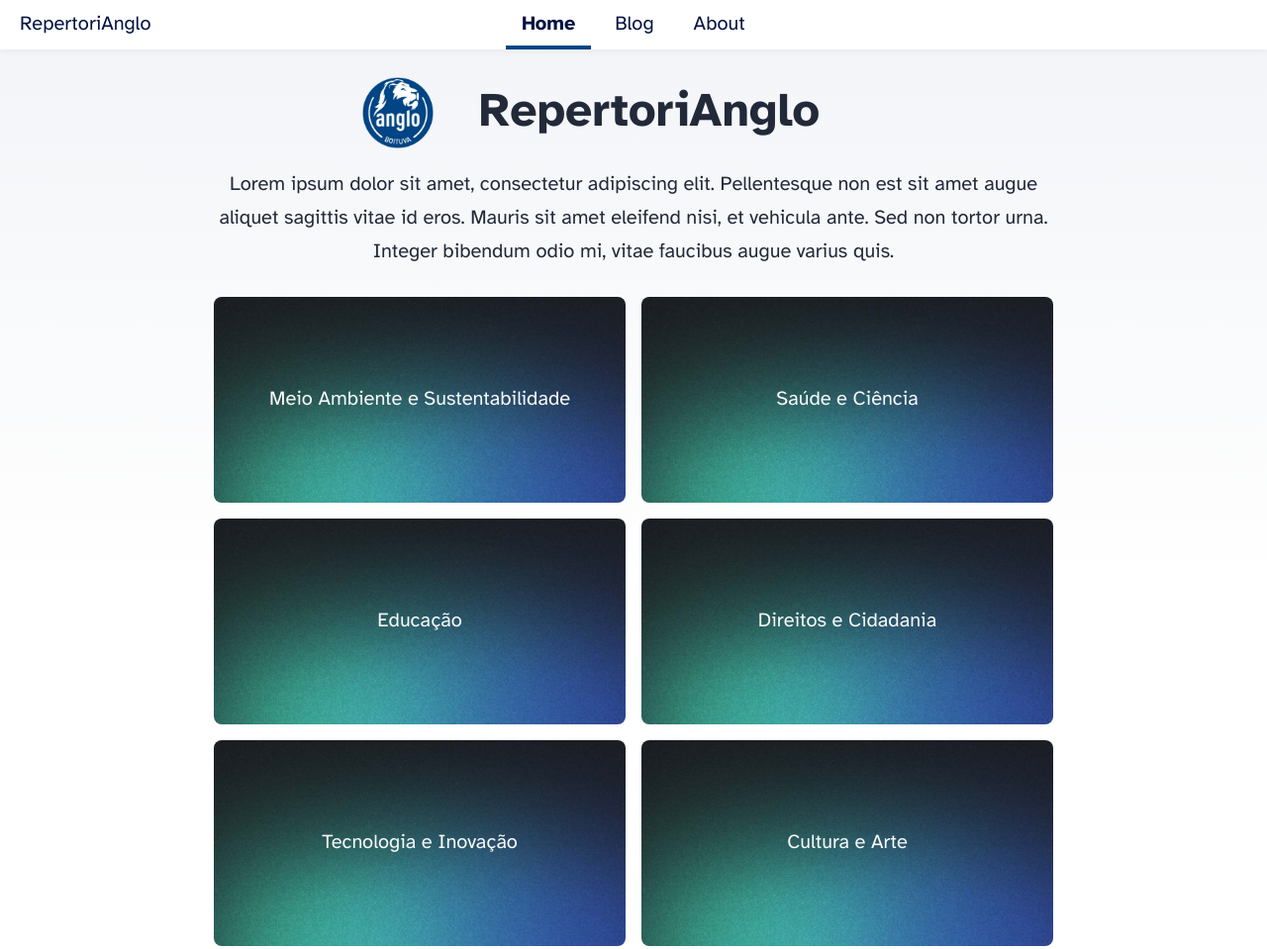
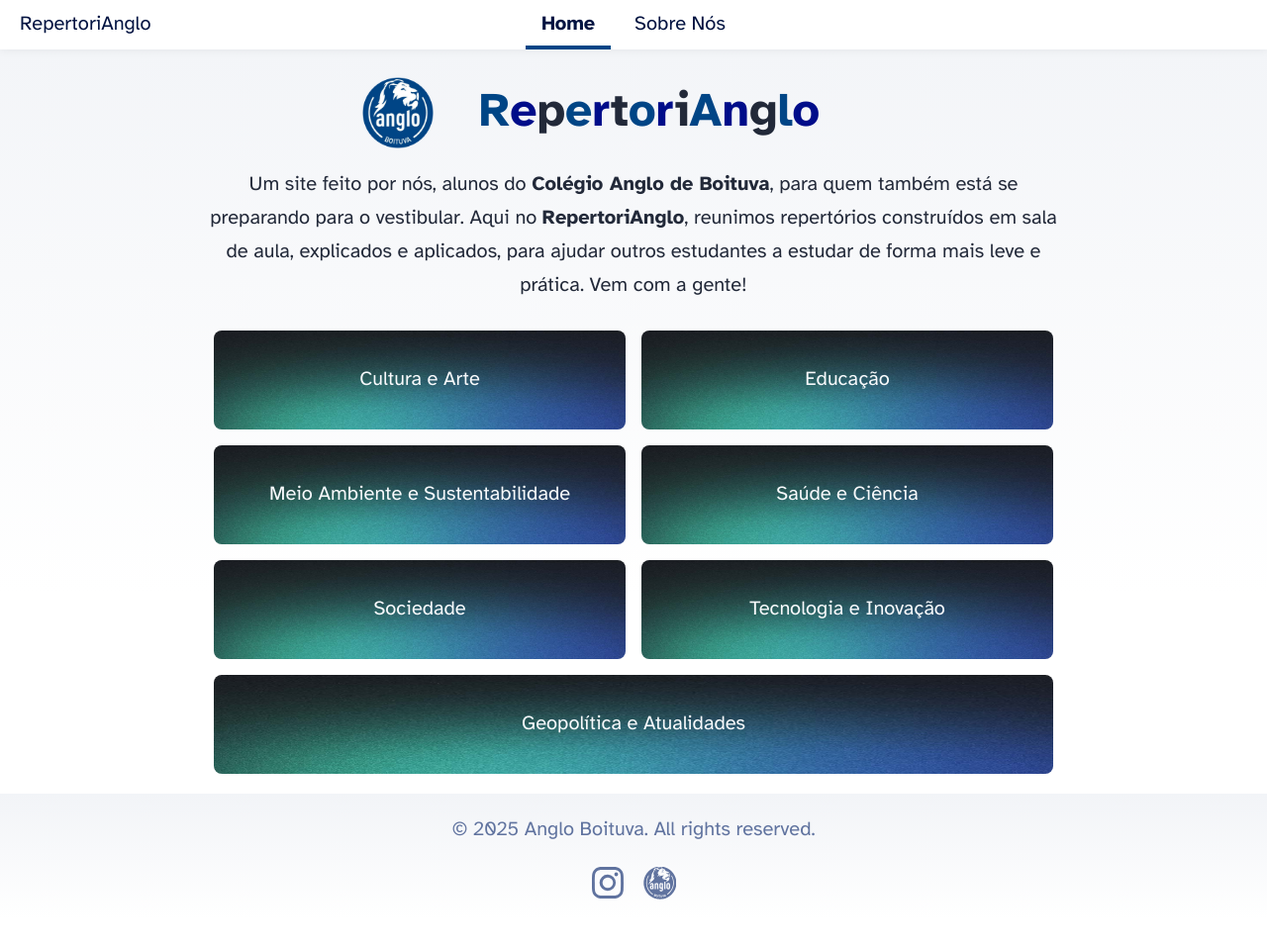
Before and after one commit to repertorianglo/repertorianglo.github.io, an Astro site: page / in a window 1280 px wide. Shown: the top 959 px of the page at 99% size. After the commit the page ends 929 px from the top, so only its background shows below. Built offline with nearby package versions, Linux system fonts and the light colour scheme; Astro itself is replaced by a stand-in of ours.

Commit message:
alguma atualizações

```diff
--- a/src/common/eixosTematicos.ts
+++ b/src/common/eixosTematicos.ts
@@ -1,44 +1,12 @@
-import type { EixoTematico } from './types';
 
-const eixosTematicos: EixoTematico[] = [
-  {
-    href: "/eixos-tematicos/meio-ambiente-e-sustentabilidade",
-    title: "Meio Ambiente e Sustentabilidade",
-    description: "Eixo temático focado em questões ambientais, conservação da natureza e práticas sustentáveis.",
-    image: "/images/blog-placeholder-2.jpg",
-  },
-  {
-    href: "/eixos-tematicos/saude-e-ciencia",
-    title: "Saúde e Ciência",
-    image: "/images/blog-placeholder-2.jpg",
-  },
-  {
-    href: "/eixos-tematicos/educacao",
-    title: "Educação",
-    image: "/images/blog-placeholder-2.jpg",
-  },
-  {
-    href: "/eixos-tematicos/direitos-e-cidadania",
-    title: "Direitos e Cidadania",
-    image: "/images/blog-placeholder-2.jpg",
-  },
-  {
-    href: "/eixos-tematicos/tecnologia-e-inovacao",
-    title: "Tecnologia e Inovação",
-    image: "/images/blog-placeholder-2.jpg",
-  },
-  {
-    href: "/eixos-tematicos/cultura-e-arte",
-    title: "Cultura e Arte",
-    image: "/images/blog-placeholder-2.jpg",
-  },
-  {
-    href: "/eixos-tematicos/questoes-sociais-e-economia",
-    title: "Questões Sociais e Economia",
-    image: "/images/blog-placeholder-2.jpg",
-  },
-];
-
-export {
-    eixosTematicos
-};
+// Helper to fetch eixosTematicos dynamically using Astro Content Collections
+// Usage: const eixos = await getEixosTematicos();
+export async function getEixosTematicos() {
+  const { getCollection } = await import('astro:content');
+  // Returns an array of entries, each with .id and .data (frontmatter)
+  const entries = await getCollection('eixosTematicos');
+  return entries.map(entry => ({
+    ...entry.data,
+    id: entry.id,
+  })).sort((a, b) => (a.order || 0) - (b.order || 0));
+}
--- a/src/common/types.ts
+++ b/src/common/types.ts
@@ -1,5 +1,3 @@
-import { eixosTematicos } from "./eixosTematicos";
-
 export interface Link {
   href: string;
   title: string;
--- a/src/components/Header.astro
+++ b/src/components/Header.astro
@@ -11,8 +11,8 @@
 		<h2 class="h-full flex items-center"><a href="/">{SITE_TITLE}</a></h2>
 		<div class="absolute w-full justify-center flex gap-2 h-full">
 			<HeaderLinkDiv href="/">Home</HeaderLinkDiv>
-			<HeaderLinkDiv href="/blog">Blog</HeaderLinkDiv>
-			<HeaderLinkDiv href="/about">About</HeaderLinkDiv>
+			<!-- <HeaderLinkDiv href="/blog">Blog</HeaderLinkDiv> -->
+			<HeaderLinkDiv href="/about">Sobre Nós</HeaderLinkDiv>
 		</div>
 		<div class="h-100 social-links">
 			<!-- <a href="https://m.webtoo.ls/@astro" target="_blank">
--- a/src/components/HeaderLinkDiv.astro
+++ b/src/components/HeaderLinkDiv.astro
@@ -2,17 +2,19 @@
 import type { HTMLAttributes } from 'astro/types';
 import HeaderLink from './HeaderLink.astro';
 
-type Props = HTMLAttributes<'a'>;
+type Props = HTMLAttributes<'a'> & { noMarker?: boolean };
 
-const { href, class: className, ...props } = Astro.props;
+const { href, noMarker, class: className, ...props } = Astro.props;
 const pathname = Astro.url.pathname.replace(import.meta.env.BASE_URL, '');
 const subpath = pathname.match(/[^\/]+/g);
 const isActive = href === pathname || href === '/' + (subpath?.[0] || '');
 ---
 
-<div class="relative flex justify-center">
+<div class="relative flex justify-center items-center">
     <HeaderLink href={href} class={className} {...props}>
         <slot />
     </HeaderLink>
-    <div class={`w-full h-[4px] absolute ${isActive ? ' bg-[var(--blue-anglo)]' : ''}`} style="bottom: 0px"></div>
+    {!noMarker && (
+        <div class={`w-full h-[4px] absolute ${isActive ? ' bg-[var(--blue-anglo)]' : ''}`} style="bottom: 0px"></div>
+    )}
 </div>
--- a/src/components/SubHeader.astro
+++ b/src/components/SubHeader.astro
@@ -8,46 +8,14 @@
 ---
 
 <header class="mb-[2.5rem] c-bg-primary">
-	<nav class="relative flex items-center justify-between h-[30px]">
-		<div class="absolute w-full justify-center flex gap-2 h-full overflow-x-auto">
+	<nav class="relative flex items-center justify-between h-[42px]">
+		<div class="absolute w-full justify-center items-center flex gap-2 h-full overflow-x-auto overflow-y-hidden">
 			{
 				links?.map((link: Link) => {
 					const isActive = link.href === `/${pathname}` || link.href === '/' + (subpath?.[0] || '');
-					return <HeaderLinkDiv href={link.href} class={`text-white text-sm ${isActive ? ' font-bold' : ''}`}>{link.title}</HeaderLinkDiv>;
+					return <HeaderLinkDiv href={link.href} class={`font-decoration-none text-sm py-1 text-white ${isActive ? 'bg-white/25 rounded' : ''}`} noMarker>{link.title}</HeaderLinkDiv>;
 				})
 			}
 		</div>
 	</nav>
 </header>
-<style>
-	header {
-		padding: 0 1em;
-		background: white;
-		box-shadow: 0 2px 8px rgba(var(--black), 5%);
-	}
-	h2 {
-		margin: 0;
-		font-size: 1em;
-	}
-
-	h2 a,
-	h2 a.active {
-		text-decoration: none;
-	}
-	nav a {
-		/* padding: 1em 0.5em; */
-		display: flex;
-		align-items: center;
-		height: 100%;
-		text-decoration: none;
-	}
-	.social-links,
-	.social-links a {
-		display: flex;
-	}
-	@media (max-width: 720px) {
-		.social-links {
-			display: none;
-		}
-	}
-</style>
--- a/src/content.config.ts
+++ b/src/content.config.ts
@@ -25,6 +25,7 @@
   // Type-check frontmatter using a schema
   schema: ({ image }) =>
     z.object({
+      order: z.number().optional(),
       href: z.string(),
       title: z.string(),
       description: z.string(),
--- a/src/content/eixos-tematicos/questoes-sociais-e-economia.md
+++ b/src/content/eixos-tematicos/5-sociedade.md
@@ -1,6 +1,6 @@
 ---
-href: "/eixos-tematicos/questoes-sociais-e-economia"
-title: "Questões Sociais e Economia"
+href: "/eixos-tematicos/questoes-sociais"
+title: "Sociedade"
 description: "Eixo temático focado em questões ambientais, conservação da natureza e práticas sustentáveis."
 image: "../../assets/blog-placeholder-2.jpg"
 ---
--- a/src/content/eixos-tematicos/direitos-e-cidadania.md
+++ b/src/content/eixos-tematicos/7-geopolitica-e-atualidades.md
@@ -1,6 +1,6 @@
 ---
-href: "/eixos-tematicos/direitos-e-cidadania"
-title: "Direitos e Cidadania"
+href: "/eixos-tematicos/geopolitica-e-atualidades"
+title: "Geopolítica e Atualidades"
 description: "Eixo temático focado em questões ambientais, conservação da natureza e práticas sustentáveis."
 image: "../../assets/blog-placeholder-2.jpg"
 ---
--- a/src/layouts/BlogPost.astro
+++ b/src/layouts/BlogPost.astro
@@ -49,12 +49,12 @@
 		</style>
 	</head>
 
-	<body>
+	<body style="min-height: 100vh; display: flex; flex-direction: column;">
 		<Header />
-		<main>
+		<main style="flex: 1;">
 			<article>
 				<div class="hero-image">
-					{heroImage && <Image width={1020} height={510} src={heroImage} alt="" />}
+					{heroImage && <Image width={400} height={100} src={heroImage} alt="" />}
 				</div>
 				<div class="prose">
 					<div class="title">
--- a/src/layouts/EixosTematico.astro
+++ b/src/layouts/EixosTematico.astro
@@ -5,13 +5,15 @@
 import Footer from '../components/Footer.astro';
 import Header from '../components/Header.astro';
 import SubHeader from '../components/SubHeader.astro';
-import { eixosTematicos } from '../common/eixosTematicos';
-import type { Link, EixoTematico } from "../common/types";
+import type { Link } from "../common/types";
 import type { CollectionEntry } from 'astro:content';
+import { getEixosTematicos } from "../common/eixosTematicos";
 
 type Props = CollectionEntry<'eixosTematicos'>['data'];
 
 const { href, title, description, image } = Astro.props;
+
+const eixosTematicos = await getEixosTematicos();
 ---
 
 <html lang="en">
@@ -26,6 +28,7 @@
 				margin: 0 auto;
 				border-radius: 12px;
 				box-shadow: var(--box-shadow);
+				max-height: 100px;
 			}
 			.prose {
 				width: 720px;
@@ -51,13 +54,13 @@
 		</style>
 	</head>
 
-	<body>
+	<body style="min-height: 100vh; display: flex; flex-direction: column;">
 		<Header hasSubheader />
 		<SubHeader links={eixosTematicos as Link[]} />
-		<main>
+		<main style="flex: 1;">
 			<article>
 				<div class="hero-image">
-					{image && <Image width={600} height={300} src={image} alt="" />}
+					{image && <Image width={600} height={100} src={image} alt="" />}
 				</div>
 				<div class="prose">
 					<div class="title">
--- a/src/pages/eixos-tematicos/[slug].astro
+++ b/src/pages/eixos-tematicos/[slug].astro
@@ -5,7 +5,8 @@
 export async function getStaticPaths() {
 	const eixos = await getCollection('eixosTematicos');
 	return eixos.map((eixo) => ({
-		params: { slug: eixo.id },
+		// remove initial numbering and hyphen from slug
+		params: { slug: eixo.id.replace(/^\d+-/, '') },
 		props: eixo,
 	}));
 }
--- a/src/pages/index.astro
+++ b/src/pages/index.astro
@@ -3,7 +3,10 @@
 import Footer from '../components/Footer.astro';
 import Header from '../components/Header.astro';
 import { SITE_DESCRIPTION, SITE_TITLE } from '../consts';
-import { eixosTematicos } from '../common/eixosTematicos';
+import { getEixosTematicos } from '../common/eixosTematicos';
+import { Image } from 'astro:assets';
+
+const eixosTematicos = await getEixosTematicos();
 
 ---
 
@@ -21,22 +24,31 @@
 						<img src="/anglo_logo.png" alt="Astro logo" width="72" height="72" />
 					</div>
 					<div class="pl-8 font-bold">
-						<h2 class="text-[color:var(--color-primary)] text-5xl">RepertoriAnglo</h2>
+						<h2 class="text-[color:var(--color-primary)] text-5xl">
+						  {
+							[...'RepertoriAnglo'].map((char, index) => {
+							  if (index % 3 === 0) return <span class="text-blue-anglo">{char}</span>;
+							  if (index % 3 === 1) return <span class="text-accent-dark">{char}</span>;
+							  if (index % 3 === 2) return <span class="text-[color:var(--color-primary)]">{char}</span>;
+							  return char;
+							})
+						  }
+						</h2>
 					</div>
 				</div>
-				<p class="flex justify-center text-center">
-					Lorem ipsum dolor sit amet, consectetur adipiscing elit. Pellentesque non est sit amet augue aliquet sagittis vitae id eros. Mauris sit amet eleifend nisi, et vehicula ante. Sed non tortor urna. Integer bibendum odio mi, vitae faucibus augue varius quis.
+				<p class="text-center">
+					Um site feito por nós, alunos do <span class="font-bold">Colégio Anglo de Boituva</span>, para quem também está se preparando para o vestibular. Aqui no <span class="font-bold">RepertoriAnglo</span>, reunimos repertórios construídos em sala de aula, explicados e aplicados, para ajudar outros estudantes a estudar de forma mais leve e prática. Vem com a gente!
 				</p>
 
 				<section>
 					<ul class="flex flex-wrap w-full justify-center place-items-center">
 						{eixosTematicos.map((link, idx) => (
-							<li class="relative flex flex-col items-center justify-center w-full sm:w-1/2 p-2">
+							<li class={`relative flex flex-col items-center justify-center w-full p-2 ${idx !== eixosTematicos.length - 1 ? ' sm:w-1/2' : ''}`}>
 								<a class="absolute top-[50%] translate-y-[-50%] px-8 sm:px-[50px]" href={link.href}>
 									<h5 class="text-slate-50 bg-opacity-50 px-2 py-1 rounded text-center">{link.title}</h5>
 								</a>
 								<a href={link.href}>
-									<img class="w-full h-auto rounded-lg" src={link.image} alt={link.title} />
+									{link.image && <Image style="max-height: 100px" src={link.image} alt="" />}
 								</a>
 							</li>
 						))}
--- a/src/styles/global.css
+++ b/src/styles/global.css
@@ -121,3 +121,11 @@
 .c-bg-primary {
 	background-color: var(--primary) !important;
 }
+
+.text-blue-anglo {
+	color: var(--blue-anglo) !important;
+}
+
+.text-accent-dark {
+	color: var(--accent-dark) !important;
+}
```
Also changed, not shown: src/content/eixos-tematicos/1-cultura-e-arte.md (renamed from src/content/eixos-tematicos/cultura-e-arte.md), src/content/eixos-tematicos/2-educacao.md (renamed from src/content/eixos-tematicos/educacao.md), src/content/eixos-tematicos/3- meio-ambiente-e-sustentabilidade.md (renamed from src/content/eixos-tematicos/meio-ambiente-e-sustentabilidade.md), src/content/eixos-tematicos/4-saude-e-ciencia.md (renamed from src/content/eixos-tematicos/saude-e-ciencia.md), src/content/eixos-tematicos/6-tecnologia-e-inovacao.md (renamed from src/content/eixos-tematicos/tecnologia-e-inovacao.md).
